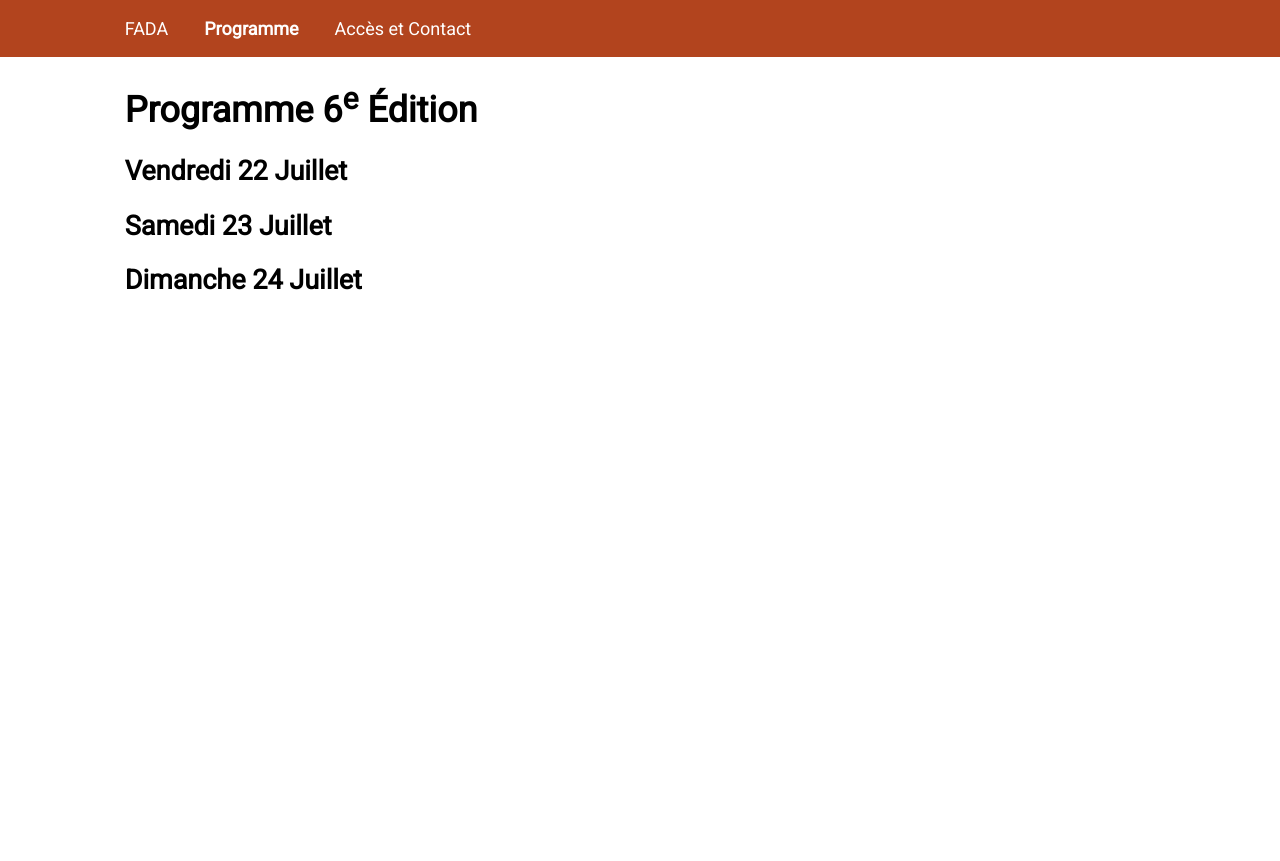
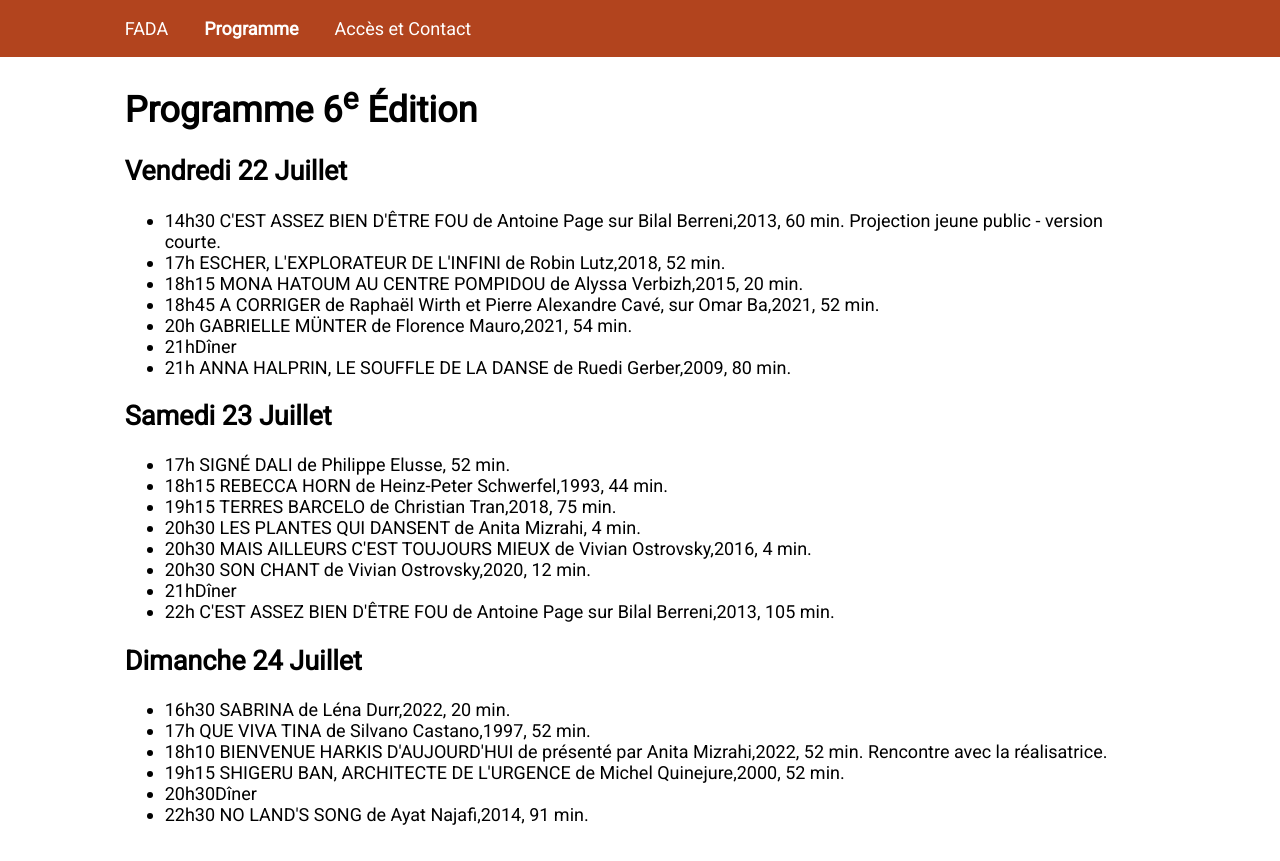
Before and after one commit to DanielMateosLab/fada, a Next.js app: page /program in a window 1280 px wide. Before the commit the page ends 800 px from the top, so only its background shows below. Built offline with nearby package versions, Linux system fonts and the light colour scheme.

Commit message:
Show day events.

```diff
--- a/pages/program.tsx
+++ b/pages/program.tsx
@@ -14,9 +14,28 @@ const Program: NextPage = () => {
         Programme 6<sup>e</sup> Édition
       </h1>
 
-      {programData.map(({ date }) => (
+      {programData.map(({ date, events }) => (
         <article key={date}>
           <h2>{date}</h2>
+          <ul>
+            {events.map((event) =>
+              event.kind === "show" ? (
+                <li key={event.title}>
+                  <span>{event.time}</span>{" "}
+                  <span>
+                    {event.title} de {event.author},
+                    {event.year ? event.year + ", " : " "}
+                    {event.duration} min. {event.notes && event.notes + "."}
+                  </span>
+                </li>
+              ) : (
+                <li key={event.name}>
+                  <span>{event.time}</span>
+                  <span>{event.name}</span>
+                </li>
+              )
+            )}
+          </ul>
         </article>
       ))}
     </Container>
```
Also changed, not shown: 1 other file (tests, documents, lock files or other folders).
